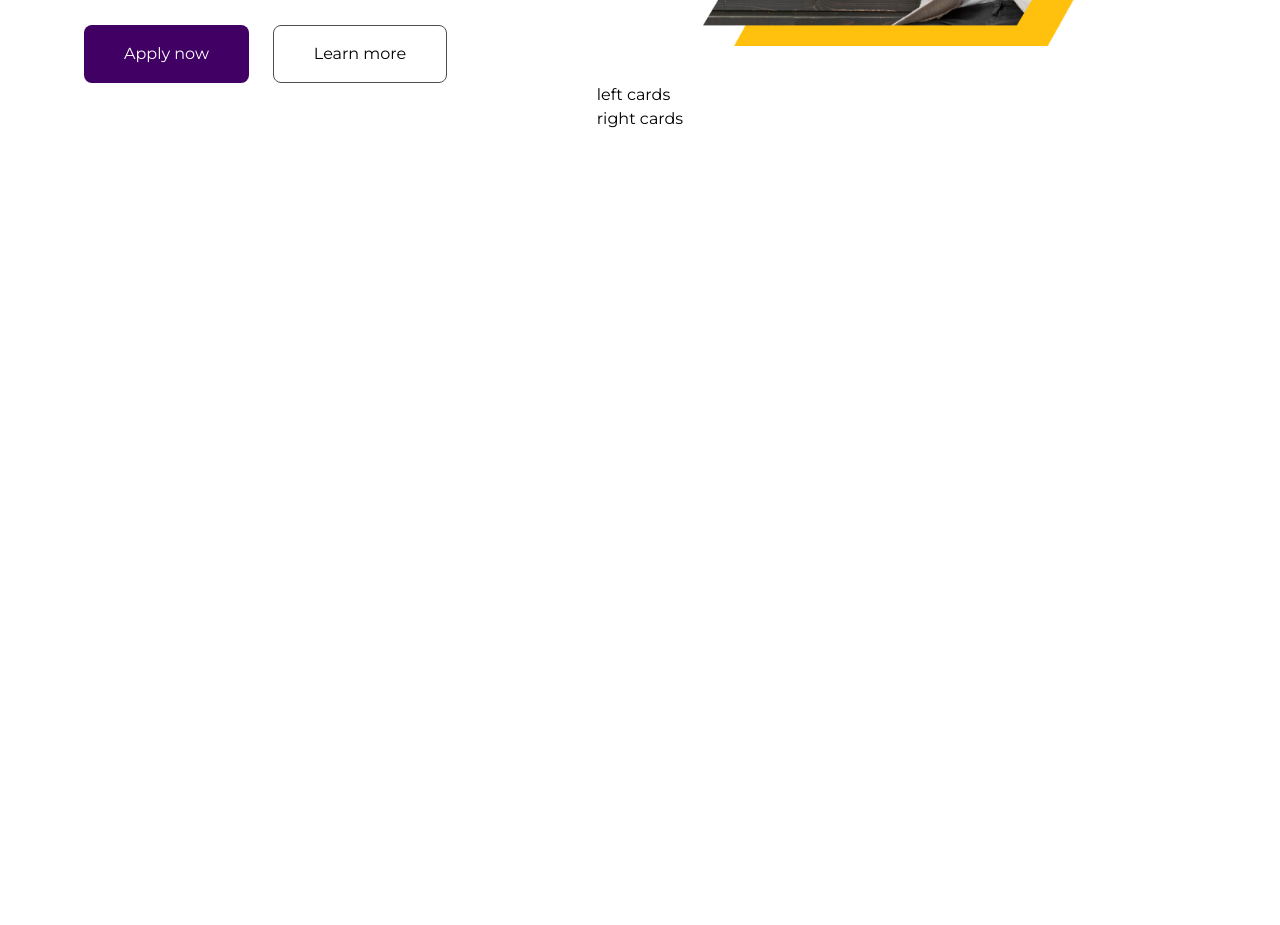
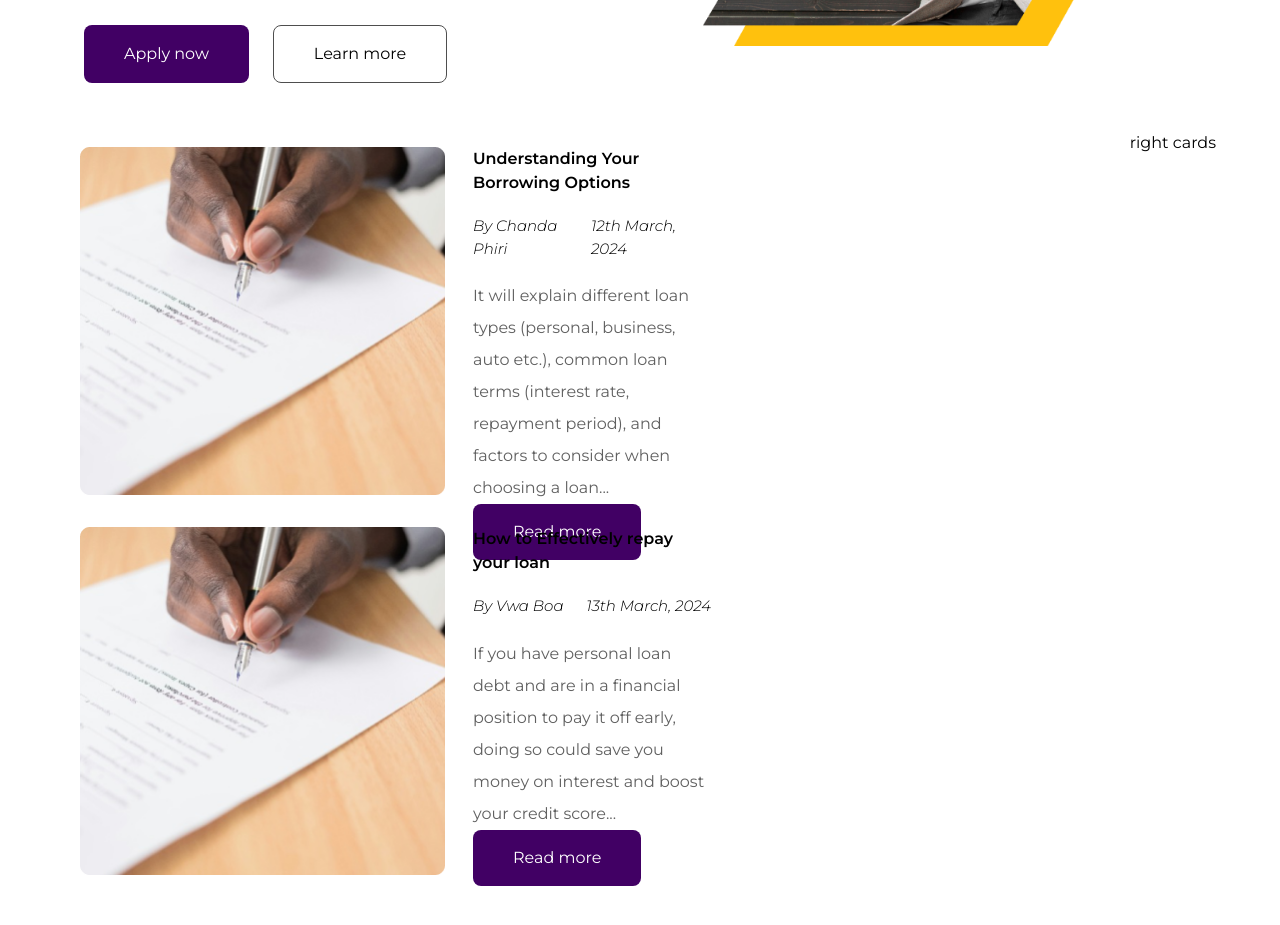
Before and after one commit to TracyMuso/MightyFin-Frontend, a Next.js app: page / in a window 1280 px wide. Shown: the part 3360-4285 px from the top of the page. Before the commit the page ends 3587 px from the top, so only its background shows below. Built offline with nearby package versions, Linux system fonts and the light colour scheme.

Commit message:
feat(blog-and-news): style the blog card on the blog and news section on the landing page

```diff
--- a/components/BlogxNews/index.tsx
+++ b/components/BlogxNews/index.tsx
@@ -1,4 +1,6 @@
 import Image from "next/image";
+import BlogPreview from "../Cards/blog-preview";
+import { BlogData } from "@/constants/data/landingPage";
 
 const BlogandNews = () => {
   return (
@@ -51,8 +53,12 @@ const BlogandNews = () => {
           />
         </div>
       </div>
-      <div>
-        <div>left cards</div>
+      <div className="flex justify-between py-12">
+        <div className="flex flex-col w-3/5">
+          {BlogData.map((item, idx) => {
+            return <BlogPreview key={idx} {...item} />;
+          })}
+        </div>
         <div>right cards</div>
       </div>
     </section>
--- a/components/Cards/blog-preview.tsx
+++ b/components/Cards/blog-preview.tsx
@@ -3,23 +3,25 @@ import { type BlogDataType } from "@/types";
 
 const BlogPreview = ({ title, author, date, content }: BlogDataType) => {
   return (
-    <div className="flex items-center p-4">
+    <div className="flex items-start p-4 justify-between">
       <Image
         src={"/Images/LandingPage/hand-writing.png"}
         alt="hand writing"
         width={365}
         height={350}
       />
-      <div>
-        <article>
-          <h4>{title}</h4>
-          <div>
-            <p>{author}</p>
-            <p>{date}</p>
+      <div className="flex flex-col h-[345px] px-7 justify-between items-start">
+        <article className="flex flex-col items-start text-left gap-5">
+          <h4 className="font-bold">{title}</h4>
+          <div className="flex w-full items-center justify-between">
+            <p className="italic text-m font-light">By {author}</p>
+            <p className="italic text-m font-light">{date}</p>
           </div>
-          <p>{content}</p>
+          <p className="text-gray-400 leading-8 font-normal">{content}</p>
         </article>
-        <button>Read more</button>
+        <button className="px-10 py-4 text-center bg-purple-500 hover:bg-purple-primary rounded-md text-white">
+          Read more
+        </button>
       </div>
     </div>
   );
--- a/constants/data/landingPage.ts
+++ b/constants/data/landingPage.ts
@@ -1,4 +1,8 @@
-import type { PartnershipDataType, LoanStepDataType } from "@/types";
+import type {
+  PartnershipDataType,
+  LoanStepDataType,
+  BlogDataType,
+} from "@/types";
 
 export const PartnershipData: PartnershipDataType[] = [
   {
@@ -80,3 +84,20 @@ export const LoanStepsData: LoanStepDataType[] = [
     text: "Get Your Loan Decision ",
   },
 ];
+
+export const BlogData: BlogDataType[] = [
+  {
+    title: "Understanding Your Borrowing Options",
+    author: "Chanda Phiri",
+    date: "12th March, 2024",
+    content:
+      "It will explain different loan types (personal, business, auto etc.), common loan terms (interest rate, repayment period), and factors to consider when choosing a loan...",
+  },
+  {
+    title: "How to Effectively repay your loan",
+    author: "Vwa Boa",
+    date: "13th March, 2024",
+    content:
+      "If you have personal loan debt and are in a financial position to pay it off early, doing so could save you money on interest and boost your credit score...",
+  },
+];
```
